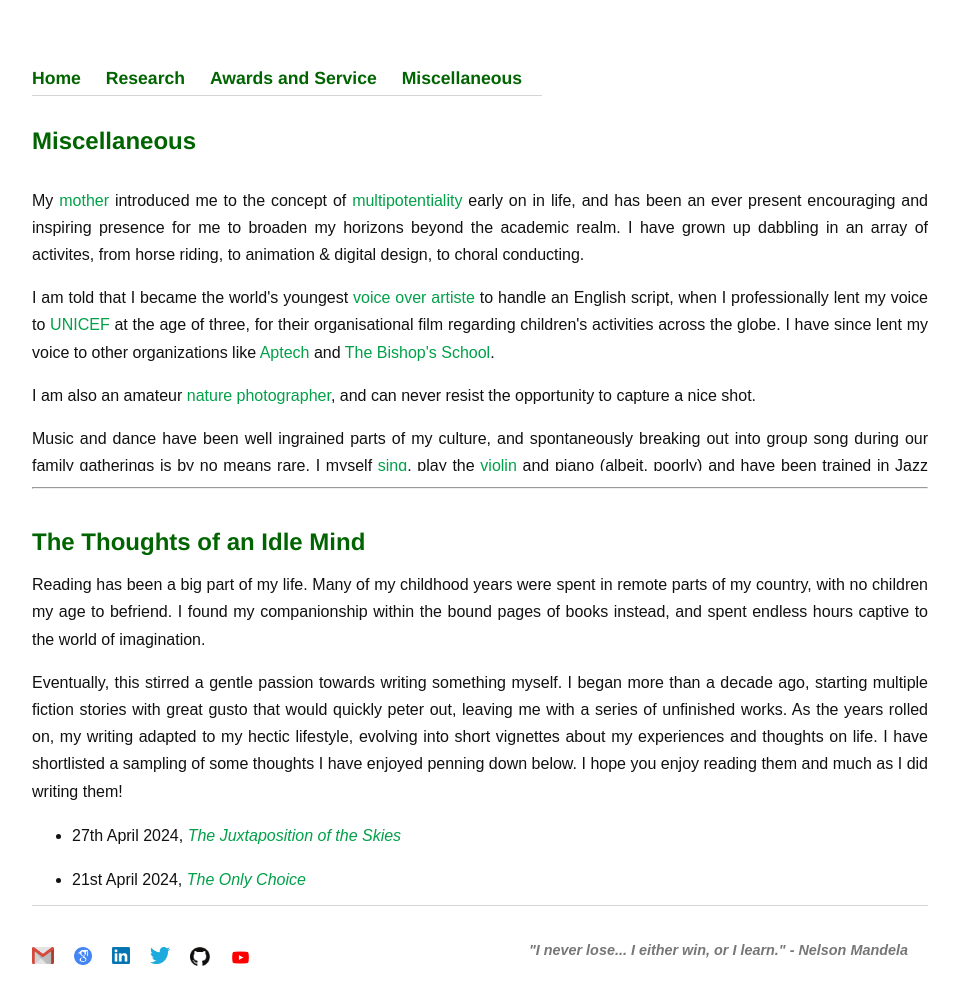
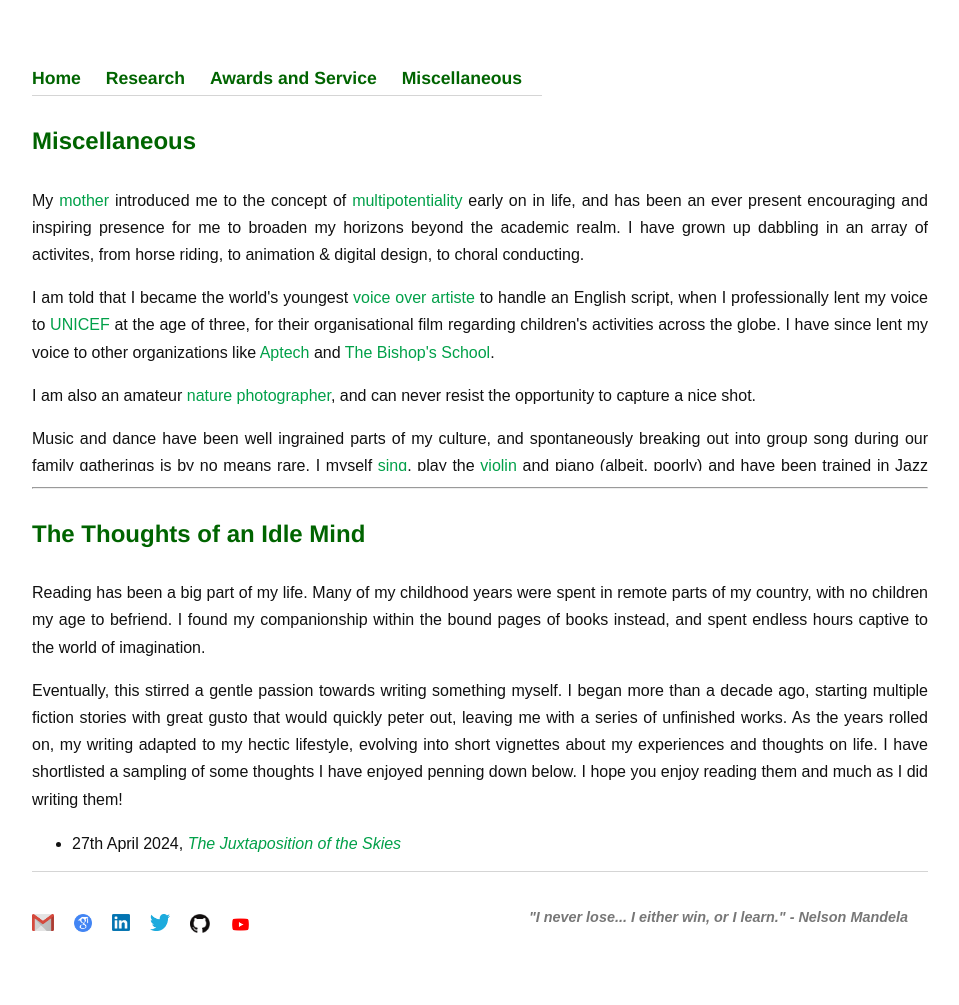
Before and after one commit to Uppaal/Uppaal.github.io, a Jekyll site: the page built from misc.html, in a window 1280 px wide. Shown: the whole page, without its empty margins (160-1119 px from the left). Built offline with Jekyll 4.4.1, drawn with Linux system fonts in a browser that asks for light colours; after the commit the page ends 971 px from its top, so only the background shows below that.

Commit message:
Update misc.html

```diff
--- a/misc.html
+++ b/misc.html
@@ -46,8 +46,8 @@ title: Miscellaneous
 
 	<hr>
 
-	<div style='height:400px; overflow:auto;'>
 	<h1>The Thoughts of an Idle Mind</h1>
+	<div style='height:300px; overflow:auto;'>
 
 	<p>Reading has been a big part of my life. Many of my childhood years were spent in remote parts of my country, with no children my age to befriend. I found my companionship within the bound pages of books instead, and spent endless hours captive to the world of imagination. </p>
 
```
